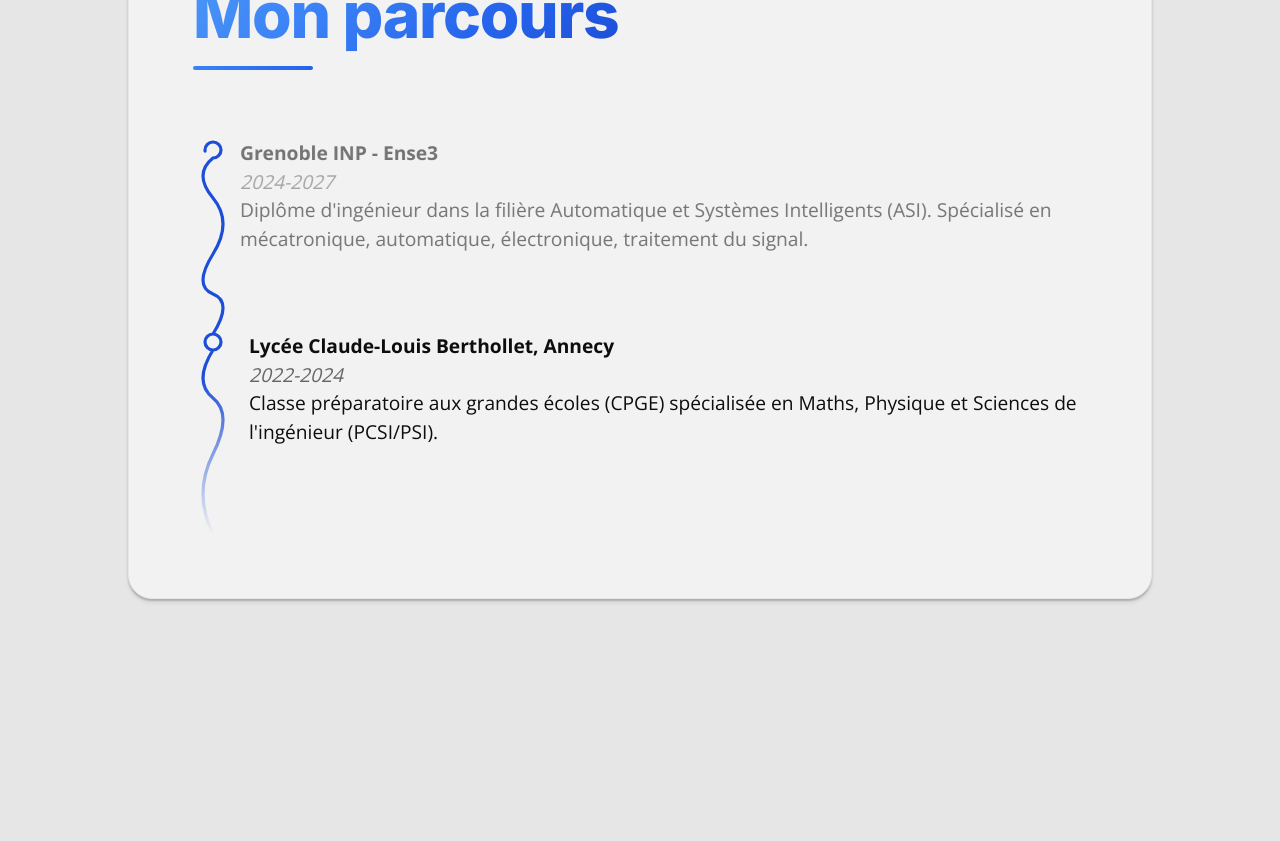
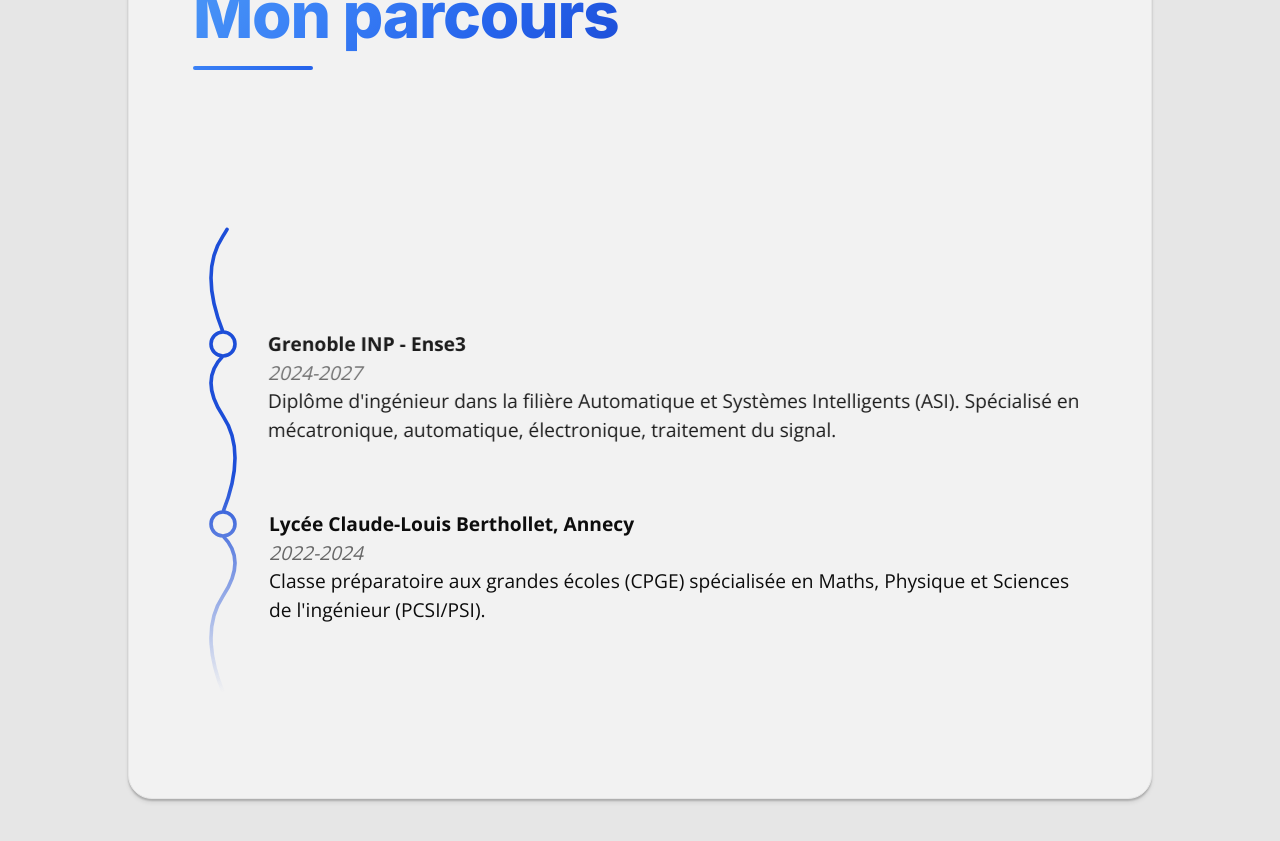
Before and after one commit to Clement38420/portfolio, a Vue app: page /about in a window 1280 px wide. Shown: the part 1880-2721 px from the top of the page. Before the commit the page ends 2549 px from the top, so only its background shows below. Built offline with nearby package versions, Linux system fonts and the light colour scheme.

Commit message:
feat(AboutView): enhance studies section with new academic details

```diff
--- a/src/locales/en.json
+++ b/src/locales/en.json
@@ -48,6 +48,7 @@
     },
     "studies": {
       "title": "My academic background",
+      "tecnico": "Master 2 international in the fields of robotics, AI, and computer vision at Instituto Superior Técnico in Lisbon.",
       "ense3": "Engineering degree in the Automatic and Intelligent Systems (ASI) track. Specialized in mechatronics, automation, electronics, signal processing.",
       "cpge": "Preparatory classes for French engineering schools (CPGE) specialized in Mathematics, Physics and Engineering Sciences (PCSI/PSI)."
     }
--- a/src/locales/fr.json
+++ b/src/locales/fr.json
@@ -61,6 +61,7 @@
     },
     "studies": {
       "title": "Mon parcours",
+      "tecnico": "Master 2 international dans les domaines de la robotique, IA, et vision assistée par ordinateur dans l'université Instituto Superior Técnico à Lisbonne.",
       "ense3": "Diplôme d'ingénieur dans la filière Automatique et Systèmes Intelligents (ASI). Spécialisé en mécatronique, automatique, électronique, traitement du signal.",
       "cpge": "Classe préparatoire aux grandes écoles (CPGE) spécialisée en Maths, Physique et Sciences de l'ingénieur (PCSI/PSI). "
     }
--- a/src/views/AboutView.vue
+++ b/src/views/AboutView.vue
@@ -132,7 +132,7 @@
       <BaseCard class="section-card studies scroll-animated" no-hover>
         <h3 class="title studies-title">{{ $t('about.studies.title') }}</h3>
         <div class="content">
-          <svg width="40" height="400" viewBox="0 0 10 100" class="studies-svg">
+          <svg width="60" height="600" viewBox="0 0 10 100" class="studies-svg">
             <defs>
               <linearGradient id="gradientStroke" x1="0%" y1="100%" x2="0%" y2="0%">
                 <stop offset="0%" style="stop-color: #1d4ed8; stop-opacity: 0" />
@@ -141,23 +141,34 @@
               </linearGradient>
             </defs>
             <path
-              d="M 5 100
-               q -5 -10 0 -20 t 0 -14 t 0 -12
-               a 2 2 0 0 0 0 -4
-               a 2 2 0 0 0 0 4
-               a 2 2 0 0 0 0 -4
-               q 5 -8 0 -10 t 0 -10 t 0 -14 t 0 -10
-               a 2 2 0 0 0 0 -4
-               a 2 2 0 0 0 0 4"
+              d="M 5 93
+       q -4 -10 0 -16 t 0 -10
+       a 2 2 0 0 0 0 -4
+       a 2 2 0 0 0 0 4
+       a 2 2 0 0 0 0 -4
+       q 4 -10 0 -16 t 0 -10
+       a 2 2 0 0 0 0 -4
+       a 2 2 0 0 0 0 4
+       a 2 2 0 0 0 0 -4
+       q -4 -10 0 -16 t 0 -10
+       a 2 2 0 0 0 0 -4
+       a 2 2 0 0 0 0 4"
               stroke="url(#gradientStroke)"
               fill="transparent"
               stroke-linecap="round"
-              stroke-width="0.8"
-              stroke-dasharray="131"
-              stroke-dashoffset="131"
+              stroke-width="0.6"
+              stroke-dasharray="150"
+              stroke-dashoffset="150"
             />
           </svg>
           <ul class="studies-list">
+            <li class="studies-item tecnico">
+              <h4 class="school">Instituto Superior Técnico, Lisboa</h4>
+              <p class="dates">2026-2027</p>
+              <p class="description">
+                {{ $t('about.studies.tecnico') }}
+              </p>
+            </li>
             <li class="studies-item ense3">
               <h4 class="school">Grenoble INP - Ense3</h4>
               <p class="dates">2024-2027</p>
@@ -396,13 +407,13 @@
 }
 
 .studies-svg {
-  width: 40px;
-  height: 400px;
+  width: 60px;
+  height: 600px;
   flex: none;
 }
 
 .studies-svg path {
-  animation: drawLine 3s ease-out var(--animation-delay) forwards;
+  animation: drawLine 5s cubic-bezier(0.61, 1, 0.88, 1) var(--animation-delay) forwards;
 }
 
 @keyframes drawLine {
@@ -430,14 +441,19 @@
   color: var(--text-muted);
 }
 
+.studies-item.tecnico {
+  top: 15px;
+  animation: appear 1s ease calc(var(--animation-delay) + 3.4s) both;
+}
+
 .studies-item.ense3 {
-  top: 5px;
-  animation: appear 1s ease calc(var(--animation-delay) + 2.3s) both;
+  top: 196px;
+  animation: appear 1s ease calc(var(--animation-delay) + 1.8s) both;
 }
 
 .studies-item.cpge {
-  top: 198px;
-  animation: appear 1s ease calc(var(--animation-delay) + 0.8s) both;
+  top: 376px;
+  animation: appear 1s ease calc(var(--animation-delay) + 0.5s) both;
 }
 
 @keyframes appear {
```
